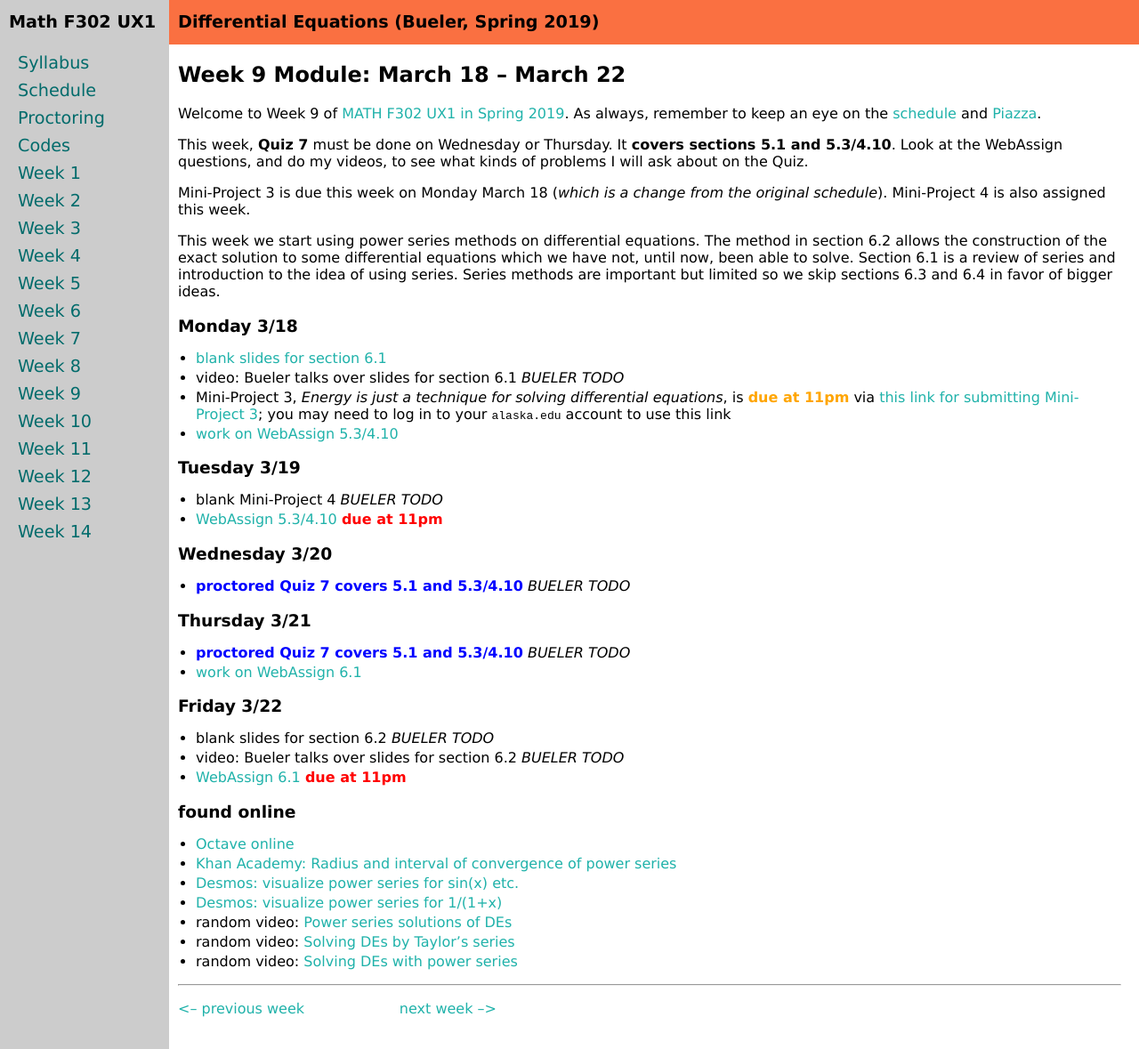
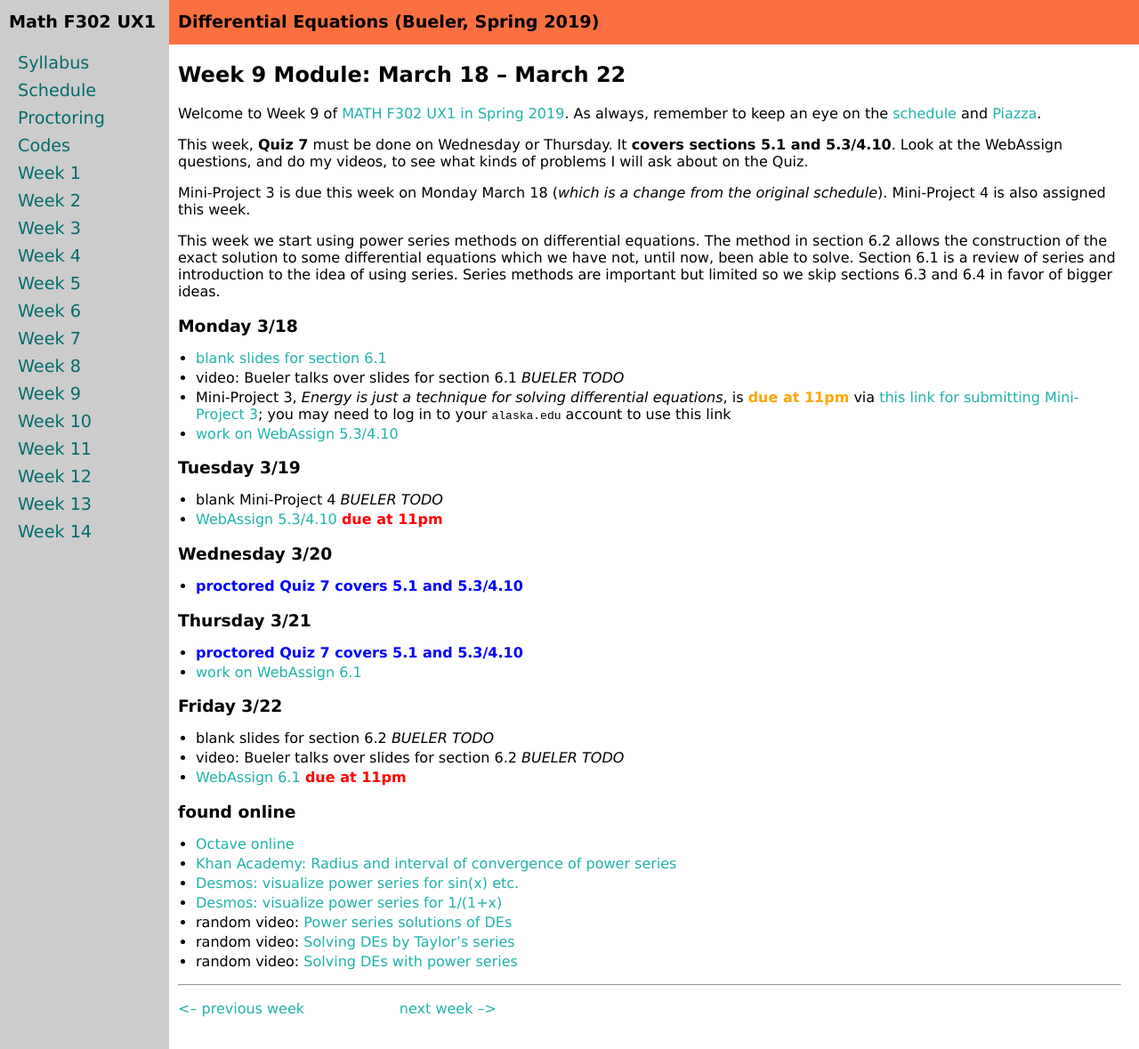
Before and after one commit to bueler/math302, a Jekyll site: the page built from week9.md, in a window 1280 px wide and 1179 px high. Shown: the whole window at 89% size. Built offline with Jekyll 4.4.1, drawn with Linux system fonts in a browser that asks for light colours.

Commit message:
lots fewer TODO in week 9

```diff
--- a/week9.md
+++ b/week9.md
@@ -24,10 +24,10 @@ This week we start using power series methods on differential equations.  The me
 * [WebAssign 5.3/4.10](https://www.webassign.net/) <span style="color:red">**due at 11pm**</span>
 
 ### Wednesday 3/20
-* <span style="color:blue">**proctored Quiz 7 covers 5.1 and 5.3/4.10**</span> _BUELER TODO_
+* <span style="color:blue">**proctored Quiz 7 covers 5.1 and 5.3/4.10**</span>
 
 ### Thursday 3/21
-* <span style="color:blue">**proctored Quiz 7 covers 5.1 and 5.3/4.10**</span> _BUELER TODO_
+* <span style="color:blue">**proctored Quiz 7 covers 5.1 and 5.3/4.10**</span>
 * [work on WebAssign 6.1](https://www.webassign.net/)
 
 ### Friday 3/22
```
